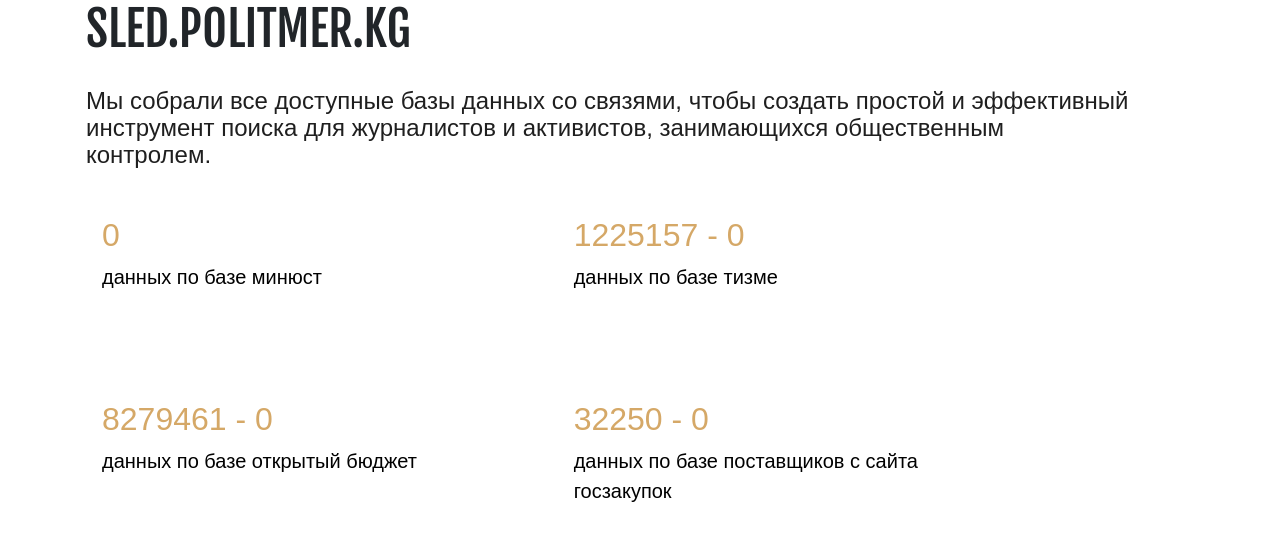
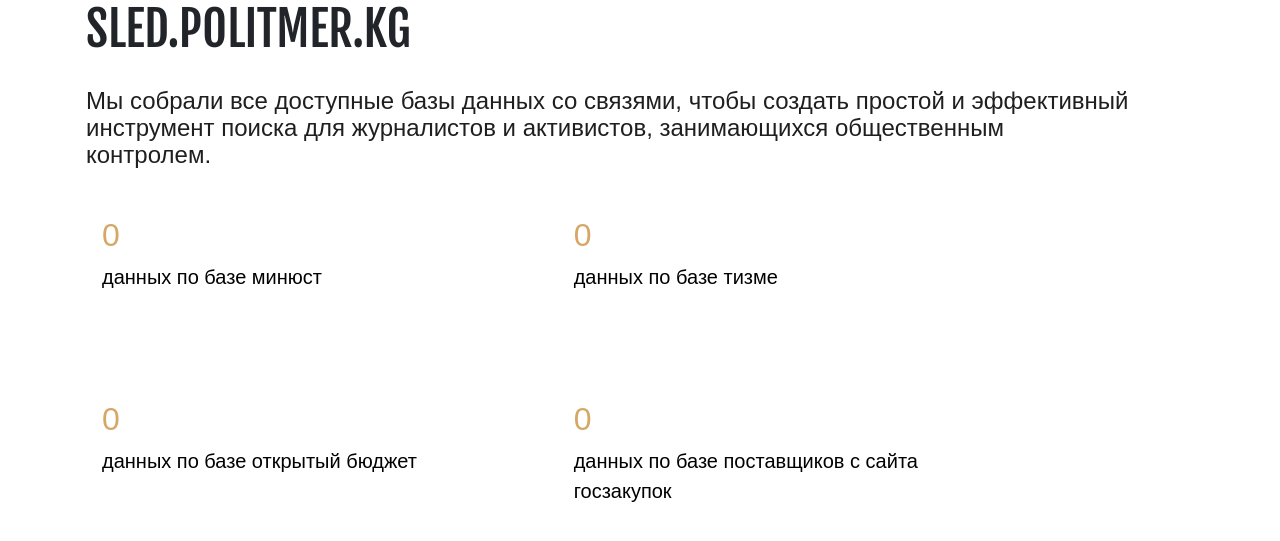
Before and after one commit to aydarbekov/sled2, a Django app: page / in a window 1280 px wide. Shown: the part 161-702 px from the top of the page. Run offline with Django 3.2, Linux system fonts and the light colour scheme; data that the repository does not hold is empty; some libraries are stand-ins or nearby versions.

Commit message:
убрал статичные цифры

```diff
--- a/source/webapp/templates/index.html
+++ b/source/webapp/templates/index.html
@@ -34,7 +34,7 @@
         <div class="col-sm-5">
             <div class="card">
                 <div class="card-body">
-                    <h2 class="count_title">1225157 - {{ peoples_count }}</h2>
+                    <h2 class="count_title">{{ peoples_count }}</h2>
                     <p class="count_description">данных по базе тизме</p>
                 </div>
             </div>
@@ -42,7 +42,7 @@
         <div class="col-sm-5">
             <div class="card">
                 <div class="card-body">
-                    <h2 class="count_title">8279461 - {{ budgets_count }}</h2>
+                    <h2 class="count_title">{{ budgets_count }}</h2>
                     <p class="count_description">данных по базе открытый бюджет</p>
                 </div>
             </div>
@@ -50,7 +50,7 @@
         <div class="col-sm-5">
             <div class="card">
                 <div class="card-body">
-                    <h2 class="count_title">32250 - {{ supliers_count }}</h2>
+                    <h2 class="count_title">{{ supliers_count }}</h2>
                     <p class="count_description">данных по базе поставщиков с сайта госзакупок</p>
                 </div>
             </div>
```
